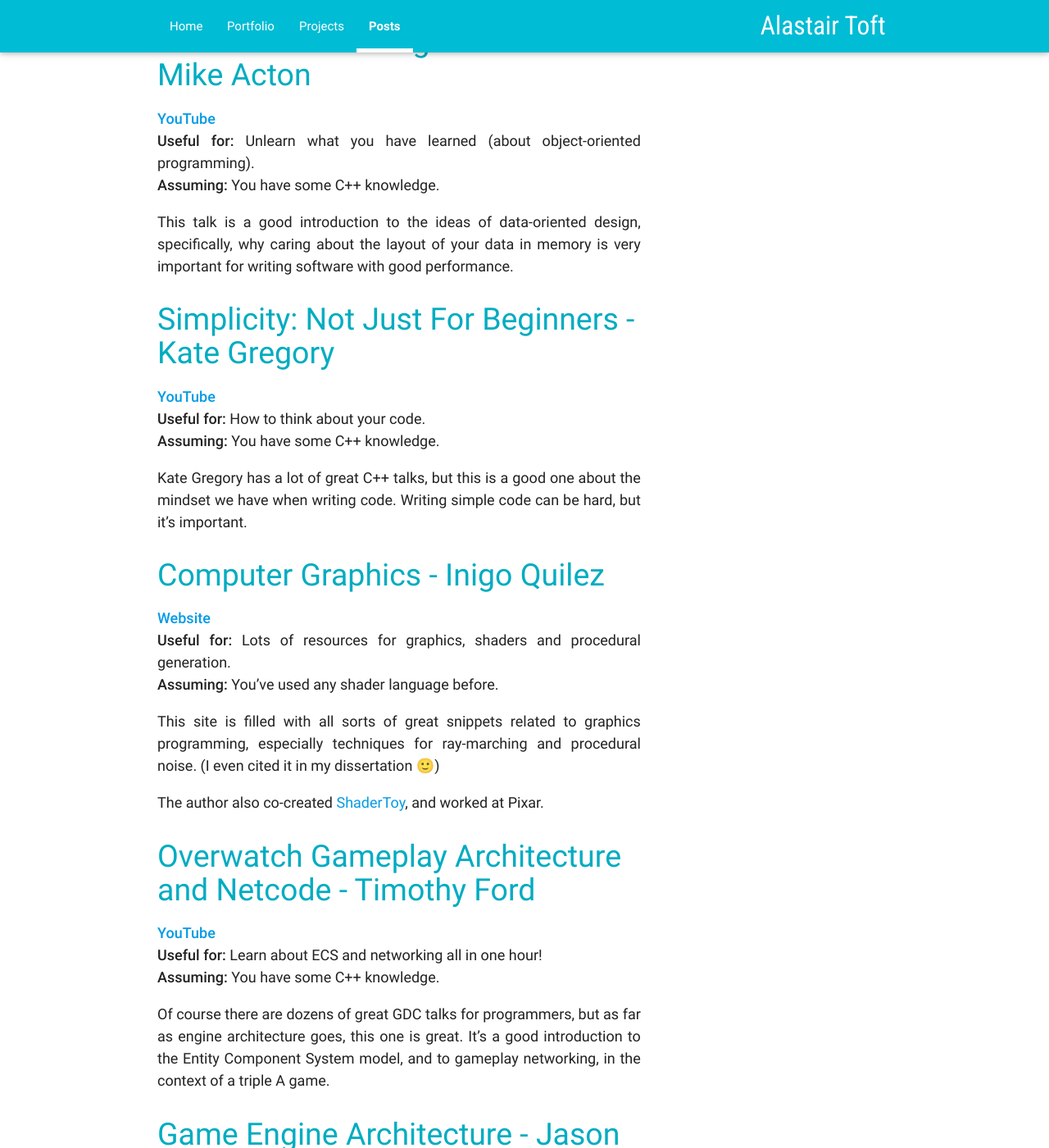
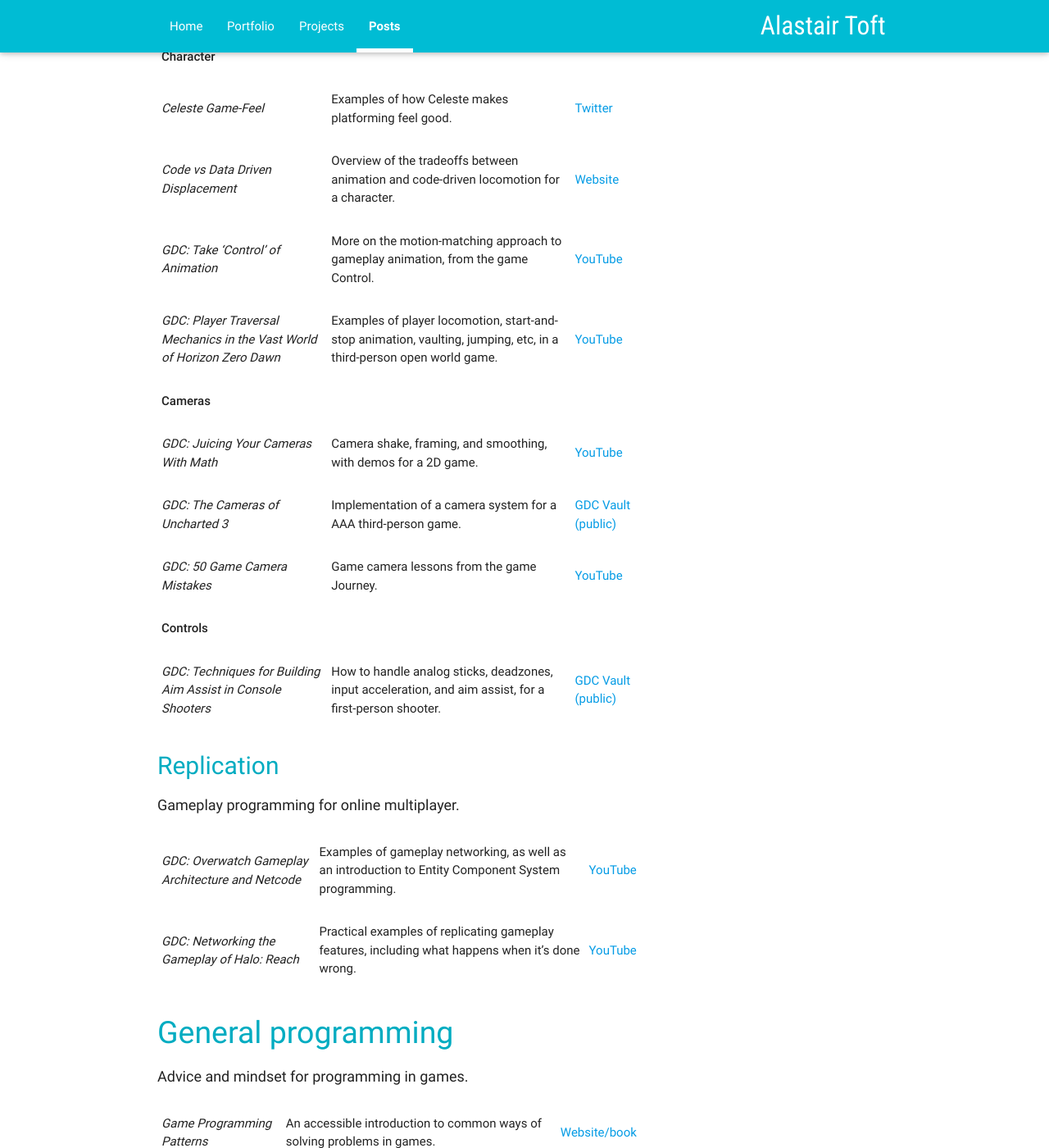
Before and after one commit to atoft/atoft.github.io, a Jekyll site: the page built from _posts/2020-03-03-resources-for-games-programming.md, in a window 1280 px wide and 1400 px high, scrolled down 1298 px. Shown: the whole window at 82% size. Built offline with Jekyll 4.4.1, drawn with Linux system fonts in a browser that asks for light colours; nearby versions of some CDN libraries; some of the changed text lies outside the part shown.

Commit message:
Update game programming resources.

```diff
--- a/_posts/2020-03-03-resources-for-games-programming.md
+++ b/_posts/2020-03-03-resources-for-games-programming.md
@@ -5,63 +5,58 @@
 project:
 ---
 
-This post is a list of sites, books, and talks I've found useful working in games. These links might be helpful for you too if you're looking to get into the industry, or if you're there already. Programmers working in other contexts
-may get some use out of it, but no guarantees 🙃.
+This post is a list of sites, books, and talks I've found useful working in games.
 
 I'll try to update this page over time with more things!
 
-# Game Programming Patterns - Robert Nystrom
-**[Website](http://gameprogrammingpatterns.com/)**
-**Useful for:** An introduction to common ways of solving problems in games.
-**Assuming:** You're somewhat familiar with any C-like language.
+- TOC
+{:toc}
 
-An over-reliance on Design Patterns as a "silver bullet" for engineering problems is
-bad, but rather than prescribed solutions, this book presents examples of useful approaches to problems
- which turn up a lot in games. I've definitely seen (and used) these in the engines I've worked in.
+# Gameplay
+## 3Cs
+Character, camera, controls. How to make a game feel good.
 
-It's very accessible to beginners. I recommend the getting the paperback if you can, but
-the author provides the whole book online for free.
+| **General** |
+| *The Game Developer's Spring-Roll-Call* | Deep-dive into the use of springs for gamedev, with mathematical derivations, animated examples, and code snippets. | [Website](https://theorangeduck.com/page/spring-roll-call) |
+| **Character** |
+| *Celeste Game-Feel* | Examples of how Celeste makes platforming feel good. | [Twitter](https://mobile.twitter.com/MaddyThorson/status/1238338574220546049) |
+| *Code vs Data Driven Displacement* | Overview of the tradeoffs between animation and code-driven locomotion for a character. | [Website](https://theorangeduck.com/page/code-vs-data-driven-displacement) |
+| *GDC: Take 'Control' of Animation* | More on the motion-matching approach to gameplay animation, from the game Control. | [YouTube](https://www.youtube.com/watch?v=JH69g7yA7QM) |
+| *GDC: Player Traversal Mechanics in the Vast World of Horizon Zero Dawn* | Examples of player locomotion, start-and-stop animation, vaulting, jumping, etc, in a third-person open world game. | [YouTube](https://www.youtube.com/watch?v=LrLHsbTK5bM) |
+| **Cameras** |
+| *GDC: Juicing Your Cameras With Math* | Camera shake, framing, and smoothing, with demos for a 2D game. | [YouTube](https://www.youtube.com/watch?v=tu-Qe66AvtY)
+| *GDC: The Cameras of Uncharted 3* | Implementation of a camera system for a AAA third-person game. | [GDC Vault (public)](https://www.gdcvault.com/play/1015514/The-Cameras-of-Uncharted) |
+| *GDC: 50 Game Camera Mistakes* | Game camera lessons from the game Journey. | [YouTube](https://www.youtube.com/watch?v=C7307qRmlMI&t=1286s) |
+| **Controls** |
+| *GDC: Techniques for Building Aim Assist in Console Shooters* | How to handle analog sticks, deadzones, input acceleration, and aim assist, for a first-person shooter. | [GDC Vault (public)](https://gdcvault.com/play/1017942/Techniques-for-Building-Aim-Assist) |
 
-# Data-Oriented Design and C++ - Mike Acton
-**[YouTube](https://www.youtube.com/watch?v=rX0ItVEVjHc)**
-**Useful for:** Unlearn what you have learned (about object-oriented programming).
-**Assuming:** You have some C++ knowledge.
+## Replication
+Gameplay programming for online multiplayer.
 
-This talk is a good introduction to the ideas of data-oriented design, specifically, why caring about
-the layout of your data in memory is very important for writing software with good performance.
+| --- |
+| *GDC: Overwatch Gameplay Architecture and Netcode* | Examples of gameplay networking, as well as an introduction to Entity Component System programming. | [YouTube](https://www.youtube.com/watch?v=W3aieHjyNvw) |
+| *GDC: Networking the Gameplay of Halo: Reach* | Practical examples of replicating gameplay features, including what happens when it's done wrong. | [YouTube](https://www.youtube.com/watch?v=h47zZrqjgLc) |
 
-# Simplicity: Not Just For Beginners - Kate Gregory
-**[YouTube](https://youtu.be/n0Ak6xtVXno?t=55)**
-**Useful for:** How to think about your code.
-**Assuming:** You have some C++ knowledge.
+# General programming
+Advice and mindset for programming in games.
 
-Kate Gregory has a lot of great C++ talks, but this is a good one about the mindset we have when
-writing code. Writing simple code can be hard, but it's important.
+| --- |
+| *Game Programming Patterns* | An accessible introduction to common ways of solving problems in games. | [Website/book](http://gameprogrammingpatterns.com/) |
+| *Simplicity: Not Just For Beginners* | What it means to write simple code. | [YouTube](https://youtu.be/n0Ak6xtVXno?t=55) |
+| *Data-Oriented Design and C++* | A good introduction to the ideas of data-oriented design, as an alternative to object-oriented programming. | [YouTube](https://www.youtube.com/watch?v=rX0ItVEVjHc) |
+| *Data oriented design in practice* | More hands-on examples of data-oriented design and its impacts. | [YouTube](https://www.youtube.com/watch?v=NWMx1Q66c14) |
 
-# Computer Graphics - Inigo Quilez
-**[Website](https://iquilezles.org/www/index.htm)**
-**Useful for:** Lots of resources for graphics, shaders and procedural generation.
-**Assuming:** You've used any shader language before.
+# Game engines
+The architecture of games and their key systems.
 
-This site is filled with all sorts of great snippets related to graphics programming, especially techniques for
-ray-marching and procedural noise. (I even cited it in my dissertation 🙂)
+| --- |
+| *Game Engine Architecture* | A high level view of what game engines are and how they work. | [Book](https://www.gameenginebook.com/) |
+| *How to Write Your Own C++ Game Engine* | Some lessons learned from game engine development, particularly around serialization/reflection. | [Website](https://preshing.com/20171218/how-to-write-your-own-cpp-game-engine/) |
+| *GDC: Valve's Physics for Game Programmers* | Examples of using serialization and reflection to aid debugging, with the use case of a physics engine. | [YouTube](https://www.youtube.com/watch?v=1RphLzpQiJY) |
 
-The author also co-created [ShaderToy](https://www.shadertoy.com/), and worked at Pixar.
+# Graphics
+Rendering, procedural generation, and putting pretty things on the screen.
 
-# Overwatch Gameplay Architecture and Netcode - Timothy Ford
-**[YouTube](https://www.youtube.com/watch?v=W3aieHjyNvw)**
-**Useful for:** Learn about ECS and networking all in one hour!
-**Assuming:** You have some C++ knowledge.
-
-Of course there are dozens of great GDC talks for programmers, but as far as engine architecture goes, this one is
-great. It's a good introduction to the Entity Component System model, and to gameplay networking, in the context
-of a triple A game.
-
-# Game Engine Architecture - Jason Gregory
-**[Book](https://www.gameenginebook.com/)**
-**Useful for:** A high level view of what game engines are and how they work, with a few specifics.
-**Assuming:**  You're familiar with any C-like language.
-
-This is the canonical text for game engine architecture, and it covers *a lot*. Personally I found a little
-too broad in scope when I first read it, but
-for an overview of what game engines do and to get started in most areas, this is a great reference.
+| --- |
+| *Inigo Quilez* | Lots of resources for graphics, shaders and procedural generation. Many topics such as signed distance fields can come in useful in unexpected places unrelated to graphics as well. | [Website](https://iquilezles.org/www/index.htm) |
+| *SIGGRAPH: Future of Real-Time Transparency* | An overview of transparency in real time graphics and potential future approaches. | [YouTube](https://www.youtube.com/watch?v=rVh-tnsJv54)
```
